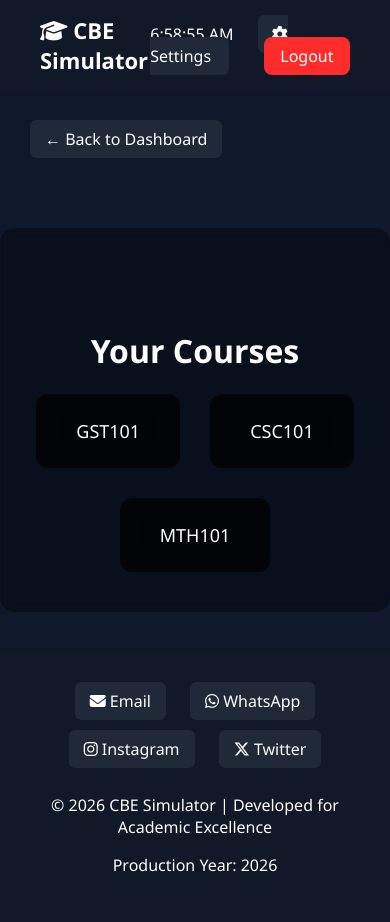
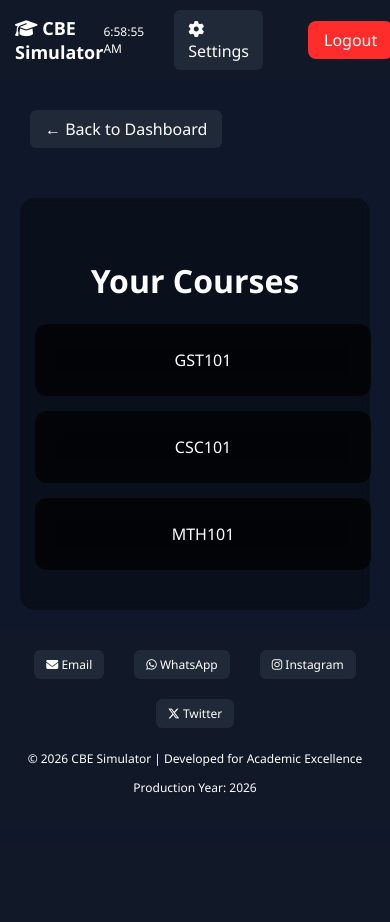
Before and after one commit to Gcwhite101/cbe-system, a Flask app: page /courses in a window 390 px wide. After the commit the page ends 793 px from the top, so only its background shows below. Run offline with Flask 3, Linux system fonts and the light colour scheme; a user stored in the database is signed in.

Commit message:
mobile responsive fix

```diff
--- a/static/style.css
+++ b/static/style.css
@@ -399,3 +399,96 @@ transition:0.3s;
 .page-back:hover{
 background:#3b82f6;
 }
+
+/* ============================= */
+/* MOBILE RESPONSIVE */
+/* ============================= */
+
+@media (max-width: 768px){
+
+/* HEADER */
+.main-header{
+padding:10px 15px;
+}
+
+.logo{
+font-size:18px;
+}
+
+/* NAV */
+.nav-links{
+display:flex;
+gap:10px;
+align-items:center;
+}
+
+#liveTime{
+font-size:12px;
+}
+
+/* HERO SECTION */
+.dashboard-header{
+padding:40px 15px;
+margin:20px;
+}
+
+.welcome-text{
+font-size:28px;
+}
+
+.hero-quote{
+font-size:14px;
+}
+
+/* STUDENT CARD */
+.student-card{
+width:90%;
+padding:20px;
+}
+
+/* ACTION BUTTONS */
+.action-grid{
+flex-direction:column;
+gap:15px;
+align-items:center;
+}
+
+.action-card{
+width:80%;
+text-align:center;
+font-size:16px;
+}
+
+/* FEATURE CARDS */
+.feature-section{
+flex-wrap:wrap;
+gap:15px;
+padding:30px 10px;
+}
+
+.feature-card{
+width:40%;
+text-align:center;
+padding:15px;
+font-size:14px;
+}
+
+/* FOOTER */
+.footer{
+padding:20px;
+font-size:12px;
+}
+
+.contact-buttons{
+display:flex;
+flex-wrap:wrap;
+justify-content:center;
+gap:10px;
+}
+
+.contact-buttons a{
+padding:6px 12px;
+font-size:12px;
+}
+
+}
```
